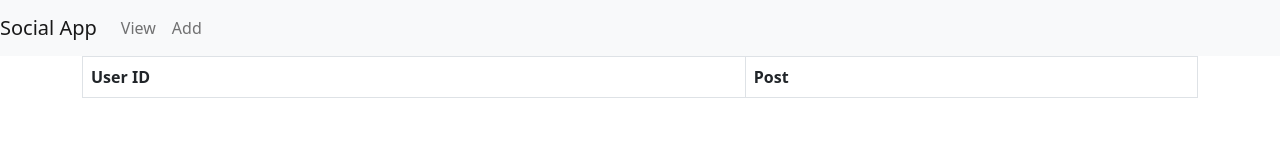
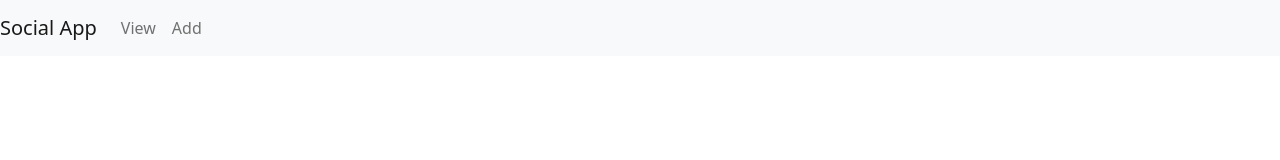
Before and after one commit to k-mill1/social-app, a React (Create React App) app in the folder social-site/: page /#/ in a window 1280 px wide. Shown: the top 160 px of the page. Built offline with nearby package versions, Linux system fonts and the light colour scheme.

Commit message:
add cards

```diff
--- a/social-site/src/App.js
+++ b/social-site/src/App.js
@@ -16,24 +16,24 @@ import Navbar from 'react-bootstrap/Navbar'
 
 
 function App() {
-  const [todos, changeTodos] = useState([]);
+  const [pages, changePages] = useState([]);
 
-  const updateListItems = (task) => {
-    console.log(task)
-    changeTodos((prevState) => [...prevState, task]);  //adds object to end of array
-    localStorage.setItem("list", JSON.stringify([...todos, task]));  //store in browser history
+  const updateListItems = (post) => {
+    console.log(post)
+    changePages((prevState) => [...prevState, post]);  //adds object to end of array
+    localStorage.setItem("list", JSON.stringify([...pages, post]));  //store in browser history
   };
 
   const buttonHandler = (id) => {
-    const update = todos.map(post => post.id === id ? { ...post, likes: post.likes +1 } : post)
-    changeTodos(update)
+    const update = pages.map(post => post.id === id ? { ...post, likes: post.likes +1 } : post)
+    changePages(update)
   }
 
 
   useEffect(() => {
     // localStorage.removeItem('list')
     const listContents = localStorage.getItem("list"); //check if item in local storage called list
-    changeTodos(JSON.parse(listContents) || []); //add to state using changeTodos method
+    changePages(JSON.parse(listContents) || []); //add to state using changePages method
   }, []);
 
   return (
@@ -59,7 +59,7 @@ function App() {
             <Add onSubmit={(task) => updateListItems(task)} />
           </Route>
           <Route exact path="/">
-            <View todos={todos} buttonHandler = {(id) => buttonHandler(id)} />
+            <View pages={pages} buttonHandler = {(id) => buttonHandler(id)} />
           </Route>
           <Route path="/">Error: 404 not found</Route> /if /and anything else
         </Switch>
--- a/social-site/src/View.js
+++ b/social-site/src/View.js
@@ -1,33 +1,36 @@
 import React from 'react';
 import Table from 'react-bootstrap/Table';
 import './App.css';
+import Card from 'react-bootstrap/Card';
+import Row from 'react-bootstrap/Row';
+import Col from 'react-bootstrap/Col';
+import Button from 'react-bootstrap/Button';
 
 function View(props) {
 
   const buildRows = () => {
       console.log(props)
-    return props.todos.map((current) => (
-      <tr key={current.id}>
-        <td>{current.id}</td>
-        <td>{current.post}</td>
-        <td><button onClick = {() => props.buttonHandler(current.id)}>Like</button>{current.likes}</td>
-      </tr>
+    return props.pages.map((current) => (
+       <Card>
+       <Card.Body >
+       <Card.Header>{current.id}</Card.Header>
+       <Card.Text>
+           {current.post}
+       </Card.Text>
+       <Row>
+           <Col>
+               <Button variant = 'success' onClick = {() => props.buttonHandler(current.id)}>Like</Button>
+               {'   ' + current.likes}
+           </Col>
+       </Row>
+       </Card.Body>
+   </Card>
     ));
   };
 
   return (
     <>
-      <Table striped bordered hover>
-        <thead>
-          <tr>
-            <th>User ID</th>
-            <th>Post</th>
-          </tr>
-        </thead>
-        <tbody>
-          {buildRows()}
-        </tbody>
-      </Table>
+      {buildRows()}
     </>
   );
 
```
